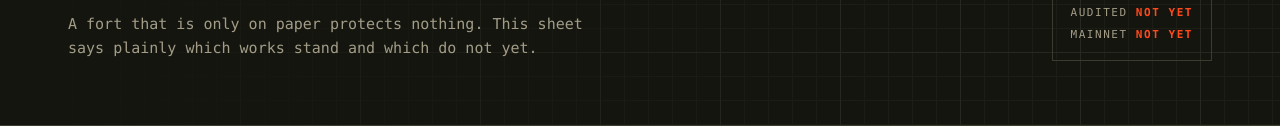
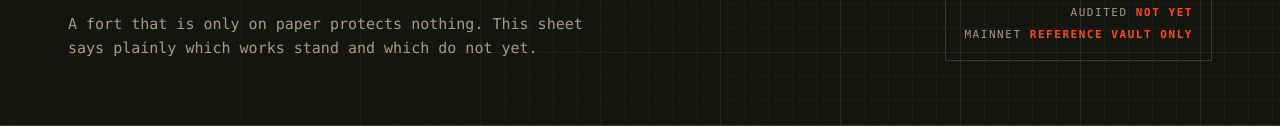
Before and after one commit to vaubandev/vauban, a plain HTML site: page site/construction/index.html in a window 1280 px wide. Shown: the part 367-493 px from the top of the page. Drawn offline with Linux system fonts and the light colour scheme; a web font is replaced by a local one.

Commit message:
Construction header: mainnet holds the reference vault only

```diff
--- a/site/construction/index.html
+++ b/site/construction/index.html
@@ -44,7 +44,7 @@
       <h1>What is dug,<br><span class="ink">and what is only drawn.</span></h1>
       <p class="lede">A fort that is only on paper protects nothing. This sheet says plainly which works stand and which do not yet.</p>
     </div>
-    <div class="sheet">Updated <b>2026-10</b><br>Audited <b>not yet</b><br>Mainnet <b>not yet</b></div>
+    <div class="sheet">Updated <b>2026-10</b><br>Audited <b>not yet</b><br>Mainnet <b>reference vault only</b></div>
   </div>
 </section>
 
```
Also changed, not shown: pages/construction.html (+1 -1 lines).
